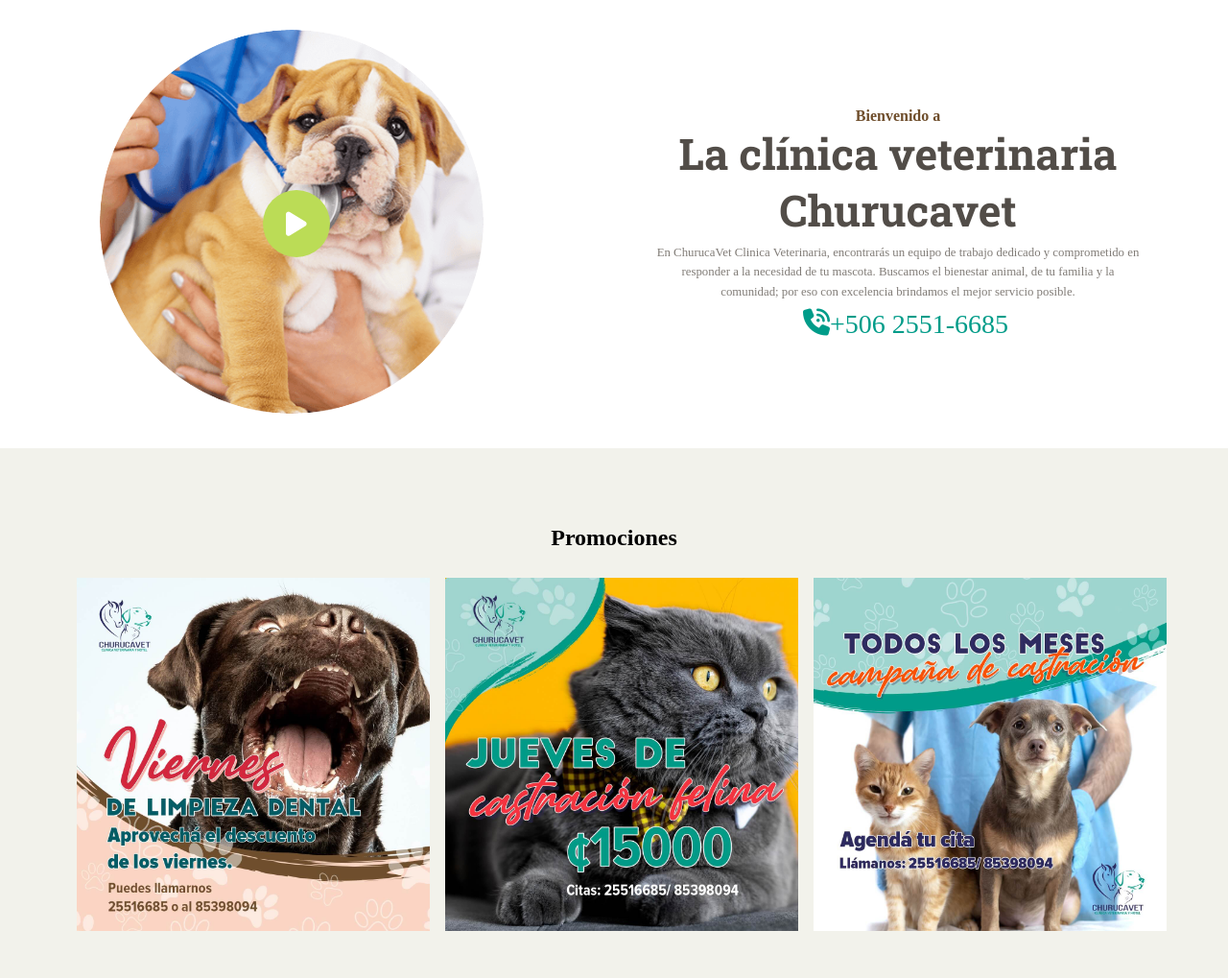
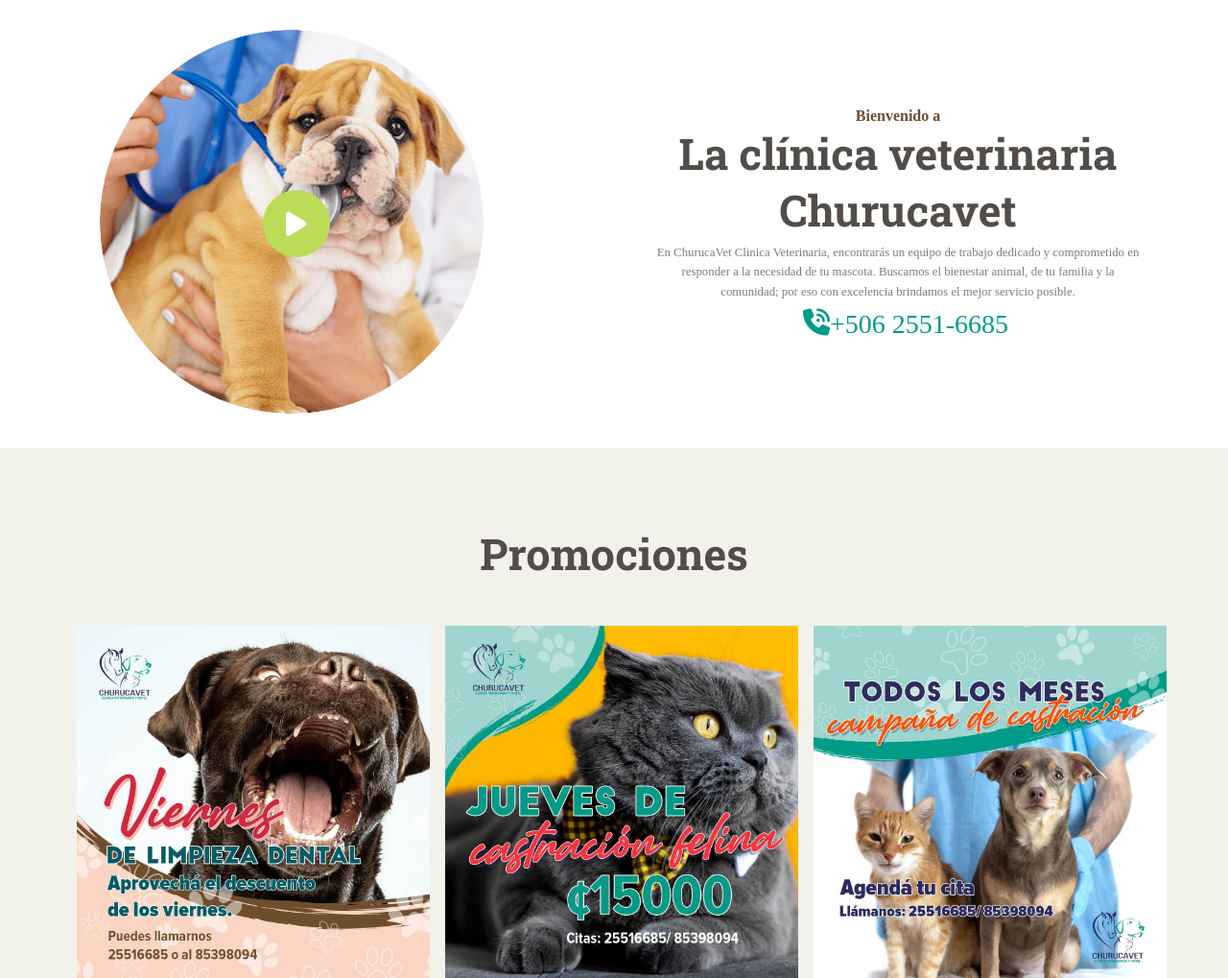
Before and after one commit to tavo1477/churucavet, a PHP site: page /churucavet/ in a window 1280 px wide. Shown: the part 610-1629 px from the top of the page at 96% size. Run offline with PHP 8.4, Linux system fonts and the light colour scheme; style sheets or scripts are compiled from the project's sources; some libraries are stand-ins or nearby versions.

Commit message:
Agregando estilo sass al módulo de promociones

```diff
--- a/views/assets/scss/components/_promociones.scss
+++ b/views/assets/scss/components/_promociones.scss
@@ -3,6 +3,13 @@ PROMOCIONES
 =============================================*/
 
 .promociones {
+
+	&-title{
+
+		font-size   : var(--h2--font-size);
+		font-family : $font-title;
+		color       : #524d48;
+	}
 
 	&-container{
 
```
